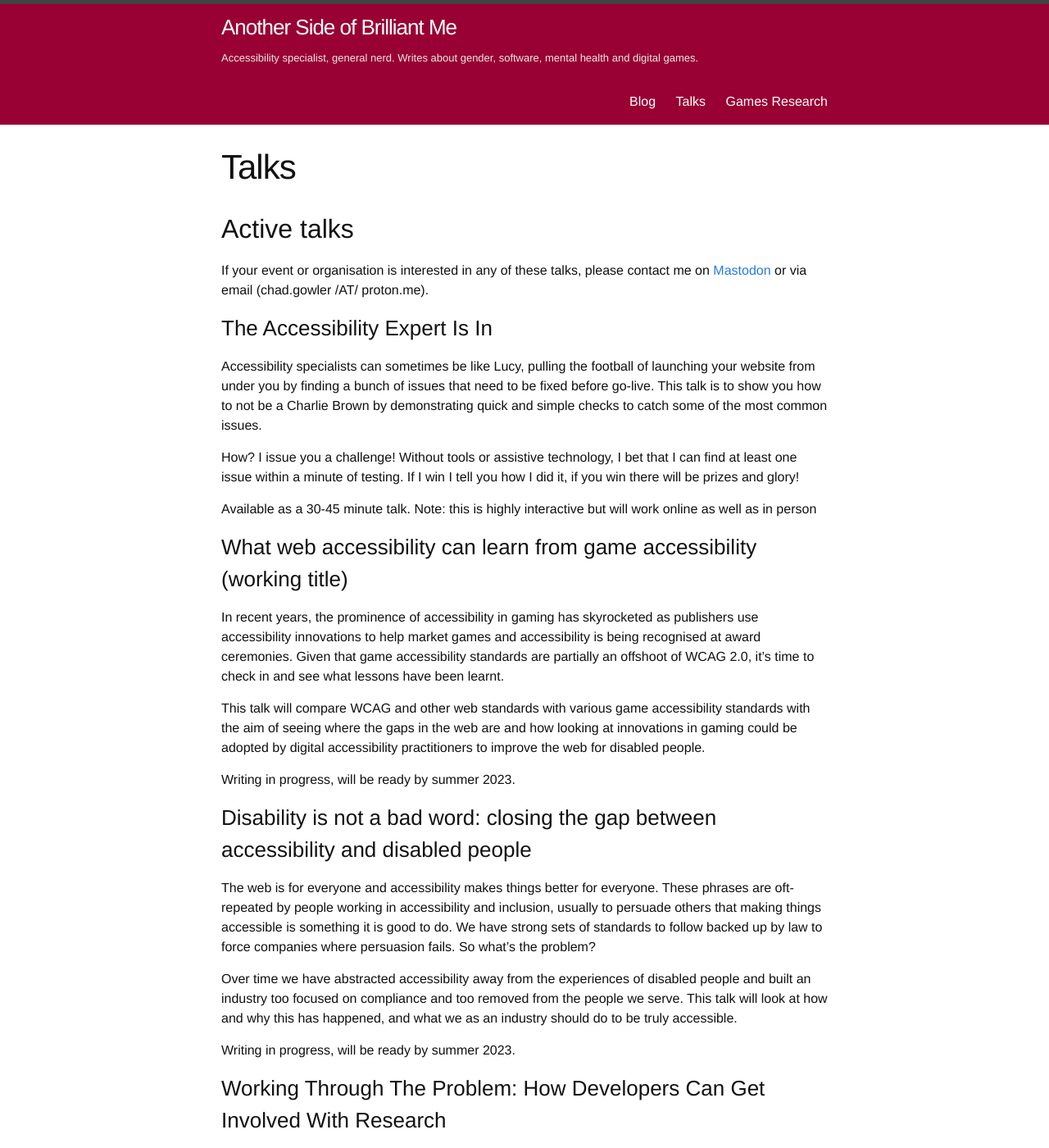
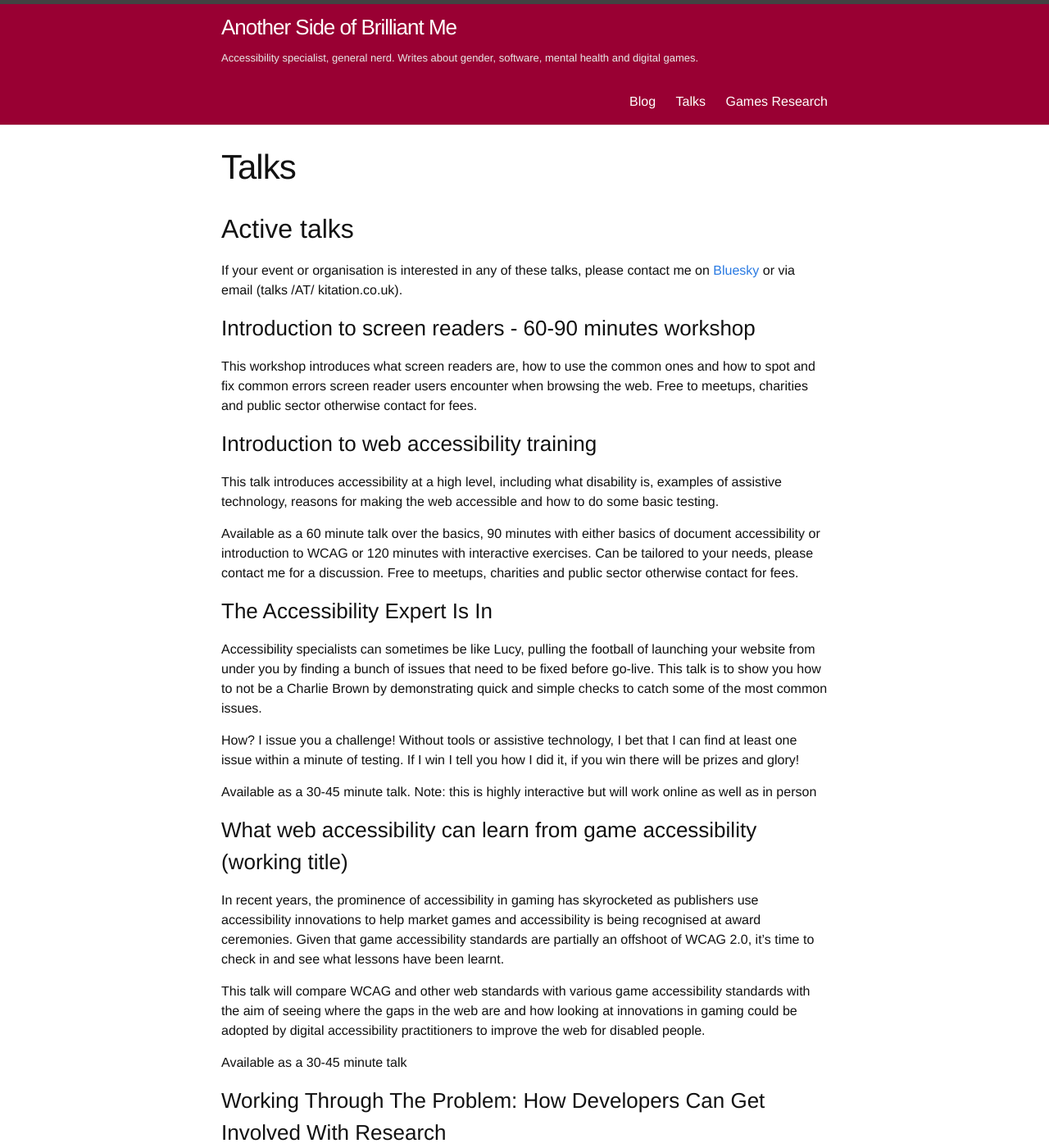
Before and after one commit to kitation/kitation.github.io, a Jekyll site: the page built from talks/index.markdown, in a window 1280 px wide and 1400 px high. Shown: the whole window at 82% size. Built offline with Jekyll 4.4.1, drawn with Linux system fonts in a browser that asks for light colours; some of the changed text lies outside the part shown.

Commit message:
Update talks page

```diff
--- a/talks/index.markdown
+++ b/talks/index.markdown
@@ -12,7 +12,17 @@ author:
 
 ## Active talks
 
-If your event or organisation is interested in any of these talks, please contact me on [Mastodon](https://tech.lgbt/@kitation) or via email (chad.gowler /AT/ proton.me).
+If your event or organisation is interested in any of these talks, please contact me on [Bluesky](https://bsky.app/profile/kitation.co.uk) or via email (talks /AT/ kitation.co.uk).
+
+### Introduction to screen readers - 60-90 minutes workshop
+
+This workshop introduces what screen readers are, how to use the common ones and how to spot and fix common errors screen reader users encounter when browsing the web. Free to meetups, charities and public sector otherwise contact for fees.
+
+### Introduction to web accessibility training
+
+This talk introduces accessibility at a high level, including what disability is, examples of assistive technology, reasons for making the web accessible and how to do some basic testing.
+
+Available as a 60 minute talk over the basics, 90 minutes with either basics of document accessibility or introduction to WCAG or 120 minutes with interactive exercises. Can be tailored to your needs, please contact me for a discussion. Free to meetups, charities and public sector otherwise contact for fees.
 
 ### The Accessibility Expert Is In
 
@@ -28,15 +38,7 @@ In recent years, the prominence of accessibility in gaming has skyrocketed as pu
 
 This talk will compare WCAG and other web standards with various game accessibility standards with the aim of seeing where the gaps in the web are and how looking at innovations in gaming could be adopted by digital accessibility practitioners to improve the web for disabled people.
 
-Writing in progress, will be ready by summer 2023.
-
-### Disability is not a bad word: closing the gap between accessibility and disabled people
-
-The web is for everyone and accessibility makes things better for everyone. These phrases are oft-repeated by people working in accessibility and inclusion, usually to persuade others that making things accessible is something it is good to do. We have strong sets of standards to follow backed up by law to force companies where persuasion fails. So what’s the problem?
-
-Over time we have abstracted accessibility away from the experiences of disabled people and built an industry too focused on compliance and too removed from the people we serve. This talk will look at how and why this has happened, and what we as an industry should do to be truly accessible.
-
-Writing in progress, will be ready by summer 2023.
+Available as a 30-45 minute talk
 
 ### Working Through The Problem: How Developers Can Get Involved With Research
 
@@ -62,8 +64,6 @@ This talk will explain why people can struggle and how to change touchpoints lik
 This talk is a 30 minute conference talk and has been given at Alterconf and PyconUK as well as internally at work.
 
 ### Asking about Gender
-
-*Only available on a consultant/paid basis, contact for fees*
 
 As we move towards more customised experiences for our users, why do we still insist on using the black boxes of male and female when asking users about their gender? And why are we asking for it in the first place? Between 1 and 5 percent of the UK population identifies as having a non-binary gender or are transgender. This talk aims to help developers ask users about their gender in a useful and sensitive manner; educate on what non-binary means and what other issues non-binary and gender variant users may face when using the web.
 
```
